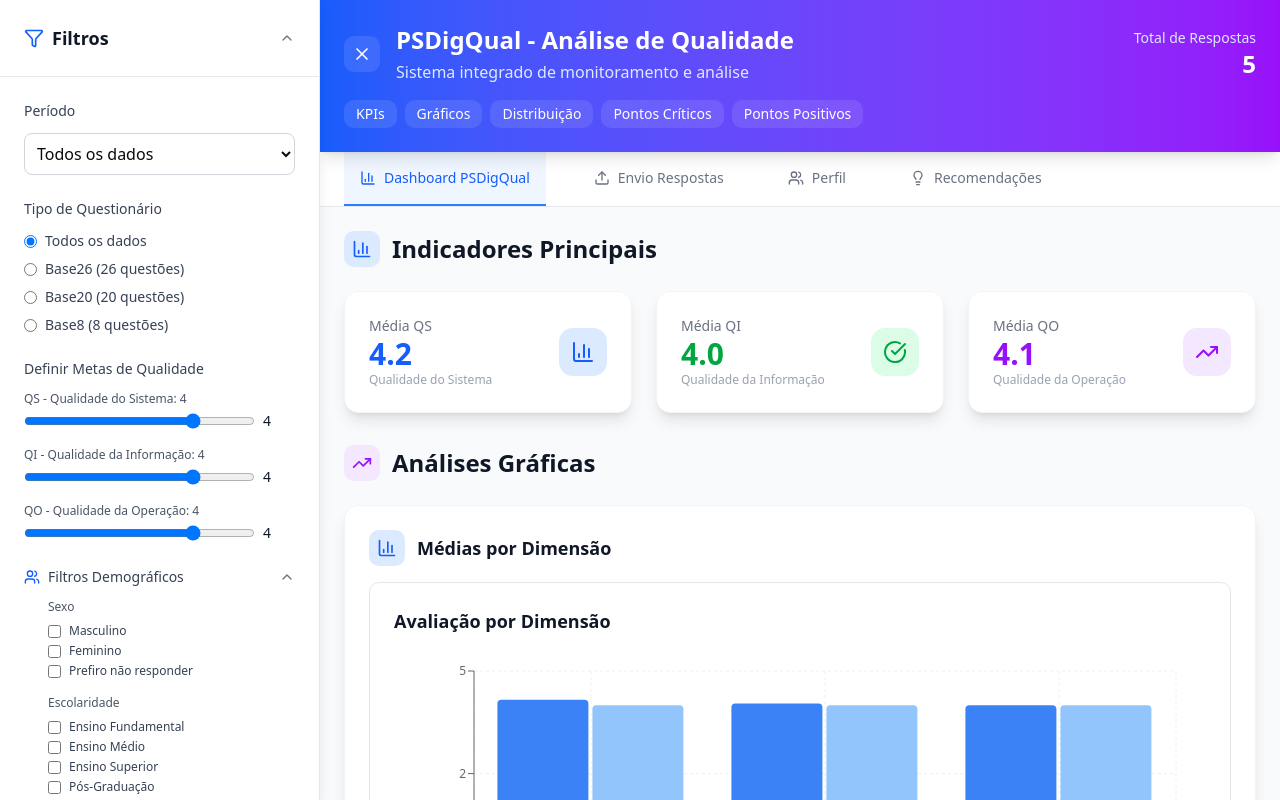
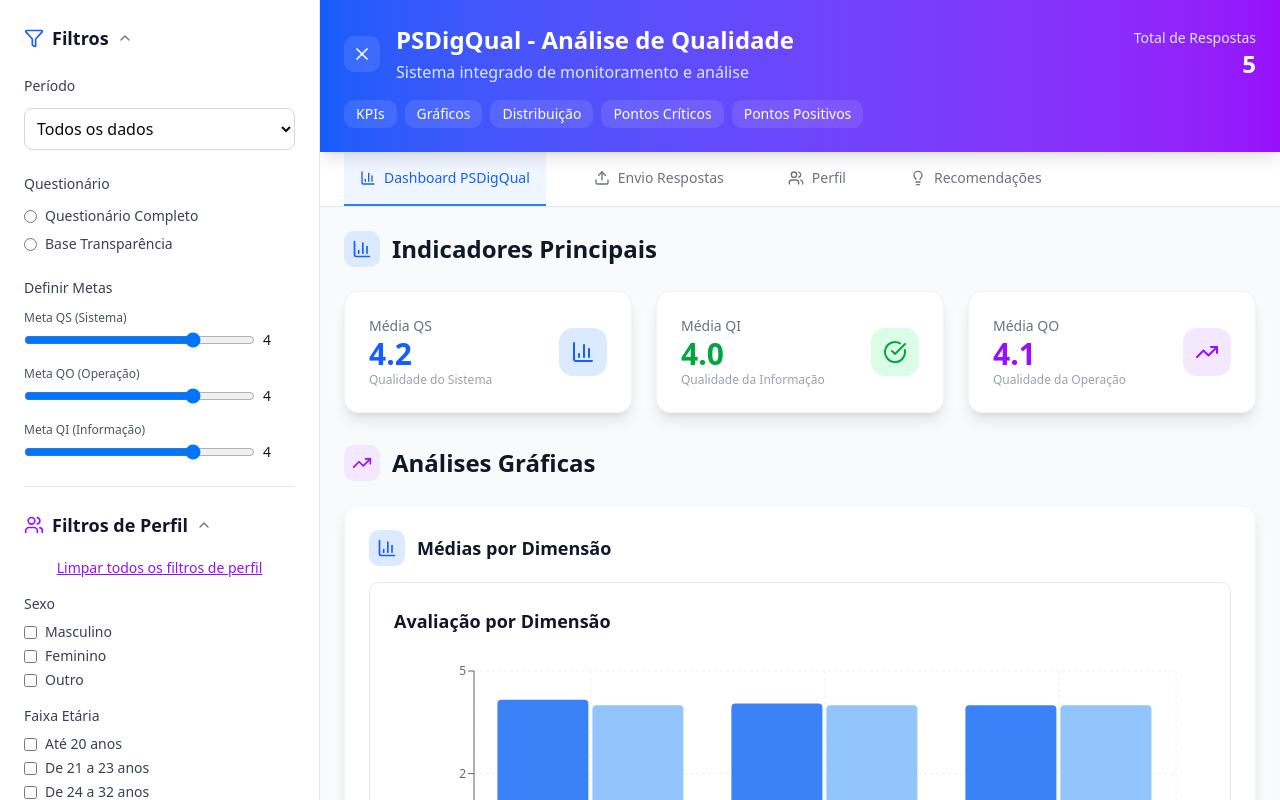
Before and after one commit to betjuliano/PSDigQual, a React (Vite) app: page / in a window 1280 px wide. Shown: the top 800 px of the page. Built offline with nearby package versions, Linux system fonts and the light colour scheme.

Commit message:
Simplificar sidebar: remover opções desnecessárias e renomear Base20 para Questionário Completo

```diff
--- a/src/components/FileUpload.jsx
+++ b/src/components/FileUpload.jsx
@@ -351,28 +351,12 @@ const FileUpload = ({ onDataProcessed, onReset }) => {
         <h4 className="font-medium text-blue-800 mb-3">Carregar Dados de Exemplo:</h4>
         <div className="flex flex-wrap gap-3">
           <button
-            onClick={() => handleLoadBaseFile('baseKelm.csv')}
-            disabled={isProcessing}
-            className="flex items-center px-4 py-2 bg-purple-600 text-white rounded-lg hover:bg-purple-700 disabled:opacity-50 disabled:cursor-not-allowed transition-colors"
-          >
-            <Database className="w-4 h-4 mr-2" />
-            Base26 (26 questões)
-          </button>
-          <button
             onClick={() => handleLoadBaseFile('base20.csv')}
             disabled={isProcessing}
             className="flex items-center px-4 py-2 bg-blue-600 text-white rounded-lg hover:bg-blue-700 disabled:opacity-50 disabled:cursor-not-allowed transition-colors"
           >
             <Database className="w-4 h-4 mr-2" />
-            Base20 (20 questões)
-          </button>
-          <button
-            onClick={() => handleLoadBaseFile('base8.csv')}
-            disabled={isProcessing}
-            className="flex items-center px-4 py-2 bg-green-600 text-white rounded-lg hover:bg-green-700 disabled:opacity-50 disabled:cursor-not-allowed transition-colors"
-          >
-            <Database className="w-4 h-4 mr-2" />
-            Base8 (8 questões)
+            Questionário Completo
           </button>
           <button
             onClick={() => handleLoadBaseFile('basetransp.csv')}
--- a/src/components/Sidebar.jsx
+++ b/src/components/Sidebar.jsx
@@ -1,12 +1,24 @@
-import { Filter, ChevronDown, Users, X } from 'lucide-react';
+import { Filter, ChevronDown, Users } from 'lucide-react';
 import { useState } from 'react';
 
-export function Sidebar({ filters, onUpdateFilters, onUpdateGoals, collapsed, onToggle }) {
+export function Sidebar({ filters, onUpdateFilters, onUpdateGoals }) {
   const [isFiltersOpen, setIsFiltersOpen] = useState(true);
   const [isDemographicFiltersOpen, setIsDemographicFiltersOpen] = useState(true);
 
   const handlePeriodChange = (period) => {
     onUpdateFilters({ period });
+  };
+
+  const handleQuestionnaireChange = (questionnaire, checked) => {
+    if (questionnaire === 'complete') {
+      onUpdateFilters({
+        questionnaire: checked ? 'complete' : (filters.questionnaire === 'complete' ? 'all' : filters.questionnaire)
+      });
+    } else if (questionnaire === 'transparency') {
+      onUpdateFilters({
+        questionnaire: checked ? 'transparency' : (filters.questionnaire === 'transparency' ? 'all' : filters.questionnaire)
+      });
+    }
   };
 
   const handleGoalChange = (dimension, value) => {
@@ -44,24 +56,19 @@ export function Sidebar({ filters, onUpdateFilters, onUpdateGoals, collapsed, on
   };
 
   return (
-    <div className="w-80 bg-white border-r border-gray-200 h-screen overflow-y-auto shadow-lg">
+    <div className="w-80 bg-white border-r border-gray-200 p-6 h-screen overflow-y-auto">
       {/* Header dos Filtros */}
-      <div className="p-6 border-b border-gray-200">
       <div
-          className="flex items-center justify-between cursor-pointer"
+        className="flex items-center gap-2 mb-6 cursor-pointer"
         onClick={() => setIsFiltersOpen(!isFiltersOpen)}
       >
-          <div className="flex items-center gap-2">
         <Filter className="w-5 h-5 text-blue-600" />
         <h2 className="text-lg font-semibold text-gray-900">Filtros</h2>
-          </div>
         <ChevronDown
           className={`w-4 h-4 text-gray-500 transition-transform ${isFiltersOpen ? 'rotate-180' : ''}`}
         />
       </div>
-      </div>
 
-      <div className="p-6">
       {isFiltersOpen && (
         <div className="space-y-6">
           {/* Filtro de Período */}
@@ -84,59 +91,33 @@ export function Sidebar({ filters, onUpdateFilters, onUpdateGoals, collapsed, on
           {/* Filtro de Questionário */}
           <div>
             <label className="block text-sm font-medium text-gray-700 mb-3">
-                Tipo de Questionário
+              Questionário
             </label>
             <div className="space-y-2">
               <label className="flex items-center">
                 <input
                   type="radio"
                   name="questionnaire"
-                    value="all"
-                    checked={filters.questionnaire === 'all'}
+                  value="complete"
+                  checked={filters.questionnaire === 'complete'}
                   onChange={(e) => onUpdateFilters({ questionnaire: e.target.value })}
                   className="text-blue-600 focus:ring-blue-500"
                 />
                 <span className="ml-2 text-sm text-gray-700">
-                    Todos os dados
+                  Questionário Completo
                 </span>
               </label>
               <label className="flex items-center">
                 <input
                   type="radio"
                   name="questionnaire"
-                    value="base26"
-                    checked={filters.questionnaire === 'base26'}
+                  value="transparency"
+                  checked={filters.questionnaire === 'transparency'}
                   onChange={(e) => onUpdateFilters({ questionnaire: e.target.value })}
                   className="text-blue-600 focus:ring-blue-500"
                 />
                 <span className="ml-2 text-sm text-gray-700">
-                    Base26 (26 questões)
-                  </span>
-                </label>
-                <label className="flex items-center">
-                  <input
-                    type="radio"
-                    name="questionnaire"
-                    value="base20"
-                    checked={filters.questionnaire === 'base20' || filters.questionnaire === 'complete'}
-                    onChange={(e) => onUpdateFilters({ questionnaire: e.target.value })}
-                    className="text-blue-600 focus:ring-blue-500"
-                  />
-                  <span className="ml-2 text-sm text-gray-700">
-                    Base20 (20 questões)
-                  </span>
-                </label>
-                <label className="flex items-center">
-                  <input
-                    type="radio"
-                    name="questionnaire"
-                    value="base8"
-                    checked={filters.questionnaire === 'base8' || filters.questionnaire === 'transparency'}
-                    onChange={(e) => onUpdateFilters({ questionnaire: e.target.value })}
-                    className="text-blue-600 focus:ring-blue-500"
-                  />
-                  <span className="ml-2 text-sm text-gray-700">
-                    Base8 (8 questões)
+                  Base Transparência
                 </span>
               </label>
             </div>
@@ -145,16 +126,16 @@ export function Sidebar({ filters, onUpdateFilters, onUpdateGoals, collapsed, on
           {/* Definir Metas */}
           <div>
             <label className="block text-sm font-medium text-gray-700 mb-3">
-                Definir Metas de Qualidade
+              Definir Metas
             </label>
 
             <div className="space-y-4">
               {/* Meta QS (Sistema) */}
               <div>
                 <label className="block text-xs text-gray-600 mb-1">
-                    QS - Qualidade do Sistema: {filters.goals.QS}
+                  Meta QS (Sistema)
                 </label>
-                  <div className="flex items-center space-x-2">
+                <div className="flex items-center gap-2">
                   <input
                     type="range"
                     min="1"
@@ -170,12 +151,33 @@ export function Sidebar({ filters, onUpdateFilters, onUpdateGoals, collapsed, on
                 </div>
               </div>
 
+              {/* Meta QO (Operação) */}
+              <div>
+                <label className="block text-xs text-gray-600 mb-1">
+                  Meta QO (Operação)
+                </label>
+                <div className="flex items-center gap-2">
+                  <input
+                    type="range"
+                    min="1"
+                    max="5"
+                    step="0.1"
+                    value={filters.goals.QO}
+                    onChange={(e) => handleGoalChange('QO', e.target.value)}
+                    className="flex-1"
+                  />
+                  <span className="text-sm font-medium text-gray-900 w-8">
+                    {filters.goals.QO}
+                  </span>
+                </div>
+              </div>
+
               {/* Meta QI (Informação) */}
               <div>
                 <label className="block text-xs text-gray-600 mb-1">
-                    QI - Qualidade da Informação: {filters.goals.QI}
+                  Meta QI (Informação)
                 </label>
-                  <div className="flex items-center space-x-2">
+                <div className="flex items-center gap-2">
                   <input
                     type="range"
                     min="1"
@@ -190,62 +192,69 @@ export function Sidebar({ filters, onUpdateFilters, onUpdateGoals, collapsed, on
                   </span>
                 </div>
               </div>
-
-                {/* Meta QO (Operação) */}
-                <div>
-                  <label className="block text-xs text-gray-600 mb-1">
-                    QO - Qualidade da Operação: {filters.goals.QO}
-                  </label>
-                  <div className="flex items-center space-x-2">
-                    <input
-                      type="range"
-                      min="1"
-                      max="5"
-                      step="0.1"
-                      value={filters.goals.QO}
-                      onChange={(e) => handleGoalChange('QO', e.target.value)}
-                      className="flex-1"
-                    />
-                    <span className="text-sm font-medium text-gray-900 w-8">
-                      {filters.goals.QO}
-                    </span>
             </div>
           </div>
         </div>
-            </div>
+      )}
 
       {/* Filtros Demográficos */}
-            <div>
+      <div className="mt-6 pt-6 border-t border-gray-200">
         <div
-                className="flex items-center justify-between cursor-pointer mb-3"
+          className="flex items-center gap-2 mb-4 cursor-pointer"
           onClick={() => setIsDemographicFiltersOpen(!isDemographicFiltersOpen)}
         >
-                <div className="flex items-center gap-2">
-                  <Users className="w-4 h-4 text-blue-600" />
-                  <label className="text-sm font-medium text-gray-700">
-                    Filtros Demográficos
-                  </label>
-                </div>
+          <Users className="w-5 h-5 text-purple-600" />
+          <h2 className="text-lg font-semibold text-gray-900">Filtros de Perfil</h2>
           <ChevronDown
             className={`w-4 h-4 text-gray-500 transition-transform ${isDemographicFiltersOpen ? 'rotate-180' : ''}`}
           />
         </div>
 
         {isDemographicFiltersOpen && (
-                <div className="space-y-4 pl-6">
+          <div className="space-y-4">
+            {/* Botão Limpar Filtros */}
+            <button
+              onClick={clearDemographicFilters}
+              className="w-full text-sm text-purple-600 hover:text-purple-800 underline"
+            >
+              Limpar todos os filtros de perfil
+            </button>
+
             {/* Filtro por Sexo */}
             <div>
-                    <label className="block text-xs text-gray-600 mb-2">Sexo</label>
+              <label className="block text-sm font-medium text-gray-700 mb-2">
+                Sexo
+              </label>
               <div className="space-y-1">
-                      {['Masculino', 'Feminino', 'Prefiro não responder'].map((option) => (
-                        <label key={option} className="flex items-center">
+                {['Masculino', 'Feminino', 'Outro'].map((sexo) => (
+                  <label key={sexo} className="flex items-center">
                     <input
                       type="checkbox"
-                            checked={(filters.demographic?.sexo || []).includes(option)}
-                            onChange={(e) => handleDemographicFilterChange('sexo', option, e.target.checked)}
-                            className="text-blue-600 focus:ring-blue-500"
+                      checked={(filters.demographic?.sexo || []).includes(sexo)}
+                      onChange={(e) => handleDemographicFilterChange('sexo', sexo, e.target.checked)}
+                      className="text-purple-600 focus:ring-purple-500 rounded"
                     />
-                          <span className="ml-2 text-xs text-gray-700">{option}</span>
+                    <span className="ml-2 text-sm text-gray-700">{sexo}</span>
+                  </label>
+                ))}
+              </div>
+            </div>
+
+            {/* Filtro por Idade */}
+            <div>
+              <label className="block text-sm font-medium text-gray-700 mb-2">
+                Faixa Etária
+              </label>
+              <div className="space-y-1">
+                {['Até 20 anos', 'De 21 a 23 anos', 'De 24 a 32 anos', 'Acima de 33 anos'].map((idade) => (
+                  <label key={idade} className="flex items-center">
+                    <input
+                      type="checkbox"
+                      checked={(filters.demographic?.idade || []).includes(idade)}
+                      onChange={(e) => handleDemographicFilterChange('idade', idade, e.target.checked)}
+                      className="text-purple-600 focus:ring-purple-500 rounded"
+                    />
+                    <span className="ml-2 text-sm text-gray-700">{idade}</span>
                   </label>
                 ))}
               </div>
@@ -253,17 +262,25 @@ export function Sidebar({ filters, onUpdateFilters, onUpdateGoals, collapsed, on
 
             {/* Filtro por Escolaridade */}
             <div>
-                    <label className="block text-xs text-gray-600 mb-2">Escolaridade</label>
+              <label className="block text-sm font-medium text-gray-700 mb-2">
+                Escolaridade
+              </label>
               <div className="space-y-1">
-                      {['Ensino Fundamental', 'Ensino Médio', 'Ensino Superior', 'Pós-Graduação'].map((option) => (
-                        <label key={option} className="flex items-center">
+                {[
+                  'Ensino Fundamental',
+                  'Ensino Médio',
+                  'Curso Técnico',
+                  'Ensino Superior',
+                  'Pós-Graduação'
+                ].map((escolaridade) => (
+                  <label key={escolaridade} className="flex items-center">
                     <input
                       type="checkbox"
-                            checked={(filters.demographic?.escolaridade || []).includes(option)}
-                            onChange={(e) => handleDemographicFilterChange('escolaridade', option, e.target.checked)}
-                            className="text-blue-600 focus:ring-blue-500"
+                      checked={(filters.demographic?.escolaridade || []).includes(escolaridade)}
+                      onChange={(e) => handleDemographicFilterChange('escolaridade', escolaridade, e.target.checked)}
+                      className="text-purple-600 focus:ring-purple-500 rounded"
                     />
-                          <span className="ml-2 text-xs text-gray-700">{option}</span>
+                    <span className="ml-2 text-sm text-gray-700">{escolaridade}</span>
                   </label>
                 ))}
               </div>
@@ -271,32 +288,46 @@ export function Sidebar({ filters, onUpdateFilters, onUpdateGoals, collapsed, on
 
             {/* Filtro por Servidor Público */}
             <div>
-                    <label className="block text-xs text-gray-600 mb-2">Funcionário Público</label>
+              <label className="block text-sm font-medium text-gray-700 mb-2">
+                Servidor Público
+              </label>
               <div className="space-y-1">
-                      {['Sim', 'Não'].map((option) => (
-                        <label key={option} className="flex items-center">
+                {['Sim', 'Não'].map((servidor) => (
+                  <label key={servidor} className="flex items-center">
                     <input
                       type="checkbox"
-                            checked={(filters.demographic?.servidor || []).includes(option)}
-                            onChange={(e) => handleDemographicFilterChange('servidor', option, e.target.checked)}
-                            className="text-blue-600 focus:ring-blue-500"
+                      checked={(filters.demographic?.servidor || []).includes(servidor)}
+                      onChange={(e) => handleDemographicFilterChange('servidor', servidor, e.target.checked)}
+                      className="text-purple-600 focus:ring-purple-500 rounded"
                     />
-                          <span className="ml-2 text-xs text-gray-700">{option}</span>
+                    <span className="ml-2 text-sm text-gray-700">{servidor}</span>
                   </label>
                 ))}
               </div>
             </div>
 
-                  {/* Botão para limpar filtros demográficos */}
-                  <button
-                    onClick={clearDemographicFilters}
-                    className="text-xs text-blue-600 hover:text-blue-800 underline"
-                  >
-                    Limpar filtros demográficos
-                  </button>
+            {/* Indicador de Filtros Ativos */}
+            {filters.demographic && Object.values(filters.demographic).some(arr => arr && arr.length > 0) && (
+              <div className="mt-4 p-3 bg-purple-50 rounded-lg">
+                <h4 className="text-sm font-medium text-purple-800 mb-2">Filtros Ativos:</h4>
+                <div className="space-y-1">
+                  {Object.entries(filters.demographic).map(([key, values]) => {
+                    if (!values || values.length === 0) return null;
+                    const labels = {
+                      sexo: 'Sexo',
+                      idade: 'Idade',
+                      escolaridade: 'Escolaridade',
+                      servidor: 'Servidor Público'
+                    };
+                    return (
+                      <div key={key} className="text-xs text-purple-700">
+                        <strong>{labels[key]}:</strong> {values.join(', ')}
+                      </div>
+                    );
+                  })}
+                </div>
               </div>
             )}
-            </div>
           </div>
         )}
       </div>
```
Lines whose indentation alone changed are shown as unchanged.
